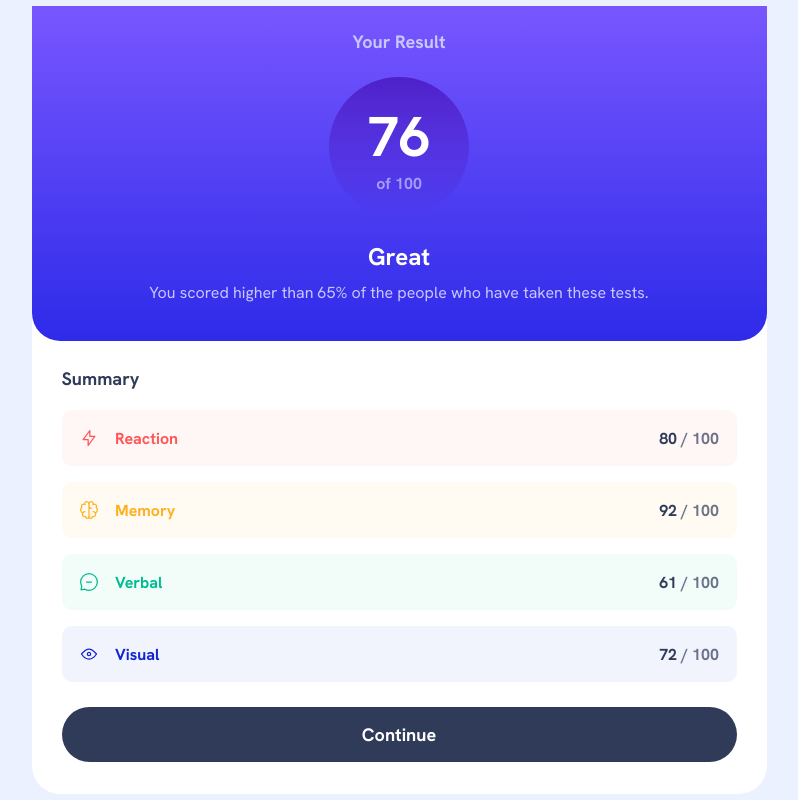
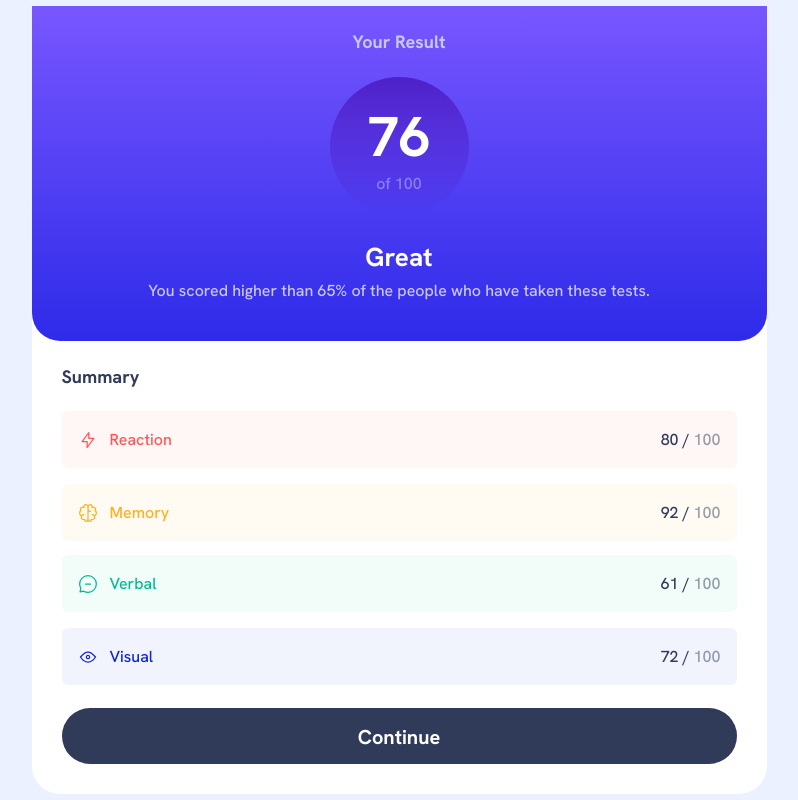
Before and after one commit to efano-dev/vanilla-results-summary-component, a plain HTML site: page index.html in a window 1280 px wide. Shown: the whole page, without its empty margins (241-1039 px from the left). Drawn offline with Linux system fonts and the light colour scheme.

Commit message:
Adjusted CSS values based on new computed values from the design

```diff
--- a/index.html
+++ b/index.html
@@ -13,7 +13,7 @@
     </head>
     <body>
         <main>
-            <article class="result-container">
+            <article class="result-summary-container">
                 <section class="result">
                     <h1 class="h-1">Your Result</h1>
 
@@ -23,7 +23,7 @@
                     </div>
 
                     <p class="result__status">Great</p>
-                    <p class="result__description">You scored higher than 65% of the people who have taken these tests.</p>
+                    <p>You scored higher than 65% of the people who have taken these tests.</p>
                 </section>
                 <section class="summary">
                     <h2 class="h-2">Summary</h2>
@@ -31,25 +31,25 @@
                     <div class="summary__details summary__details--1">
                         <img src="./assets/images/icon-reaction.svg" alt="Reaction Logo" class="summary__details__logo">
                         <p>Reaction</p>
-                        <p class="summary__details__ratio"><span class="summary__details__antecedent">80</span> / 100</p>
+                        <p class="summary__details__ratio">80 / <span class="summary__details__consequent">100</span></p>
                     </div>
 
                     <div class="summary__details summary__details--2">
                         <img src="./assets/images/icon-memory.svg" alt="Memory Logo" class="summary__details__logo">
                         <p>Memory</p>
-                        <p class="summary__details__ratio"><span class="summary__details__antecedent">92</span> / 100</p>
+                        <p class="summary__details__ratio">92 / <span class="summary__details__consequent">100</span></p>
                     </div>
 
                     <div class="summary__details summary__details--3">
                         <img src="./assets/images/icon-verbal.svg" alt="Verbal Logo" class="summary__details__logo">
                         <p>Verbal</p>
-                        <p class="summary__details__ratio"><span class="summary__details__antecedent">61</span> / 100</p>
+                        <p class="summary__details__ratio">61 / <span class="summary__details__consequent">100</span></p>
                     </div>
 
                     <div class="summary__details summary__details--4">
                         <img src="./assets/images/icon-visual.svg" alt="Visual Logo" class="summary__details__logo">
                         <p>Visual</p>
-                        <p class="summary__details__ratio"><span class="summary__details__antecedent">72</span> / 100</p>
+                        <p class="summary__details__ratio">72 / <span class="summary__details__consequent">100</span></p>
                     </div>
 
                     <button class="summary__button">Continue</button>
--- a/styles/style.css
+++ b/styles/style.css
@@ -7,9 +7,9 @@
     --color-white: hsl(0, 0%, 100%);
     --color-pale-blue: hsl(221, 100%, 96%);
     --color-light-lavender: hsl(241, 100%, 89%);
-    --color-fade-light-lavender: hsla(241, 100%, 89%, 0.7);
+    --color-fade-light-lavender: hsla(241, 100%, 89%, 0.5);
     --color-dark-gray-blue: hsl(224, 30%, 27%);
-    --color-fade-dark-gray-blue: hsla(224, 30%, 27%, 0.7);
+    --color-fade-dark-gray-blue: hsla(224, 30%, 27%, 0.5);
     --color-light-red: hsl(0, 100%, 67%);
     --color-fade-light-red: hsl(0, 100%, 67%, 0.05);
     --color-orage-yellow: hsl(39, 100%, 56%);
@@ -25,10 +25,11 @@
     --color-gradient-background: linear-gradient(to bottom, var(--color-gradient-light-slate-blue), var(--color-gradient-light-royal-blue));
     --color-gradient-circle: linear-gradient(to bottom, var(--color-gradient-violet-blue), var(--color-gradient-persian-blue));
     --fs-1: 3.5rem;
-    --fs-2: 1.5rem;
+    --fs-2: 1.625rem;
     --fs-3: 1.125rem;
-    --fs-4: 1rem;
-    --fw-normal: 400;
+    --fs-4: 1.25rem;
+    --fs-5: 1rem;
+    --fw-medium: 500;
     --fw-bold: 700;
 }
 
@@ -39,7 +40,8 @@
 body {
     margin: 0;
     font-family: "Hanken Grotesk";
-    font-weight: var(--fw-normal);
+    font-size: var(--fs-5);
+    font-weight: var(--fw-medium);
 }
 
 h1, h2, p {
@@ -59,11 +61,7 @@ main {
     background-color: var(--color-pale-blue);
 }
 
-p {
-    font-size: var(--fs-4);
-}
-
-.result-container {
+.result-summary-container {
     display: grid;
     background-color: var(--color-white);
     min-width: 23.4375rem;
@@ -74,7 +72,7 @@ p {
 
 .result {
     text-align: center;
-    padding: 1.5rem 3.75rem;
+    padding: 1.5rem 3.75rem 2.5rem;
     background-image: var(--color-gradient-background);
     color: var(--color-light-lavender);
     border-radius: 0 0 28px 28px;
@@ -89,10 +87,9 @@ p {
 .result__circle {
     display: grid;
     place-content: center;
-    width: 8.75rem;
-    height: 8.75rem;
+    width: 8.6875rem;
+    height: 8.6875rem;
     background-image: var(--color-gradient-circle);
-    font-weight: var(--fw-bold);
     margin-inline: auto;
     margin-bottom: 1.5rem;
     border-radius: 50%;
@@ -100,6 +97,7 @@ p {
 
 .result__circle__antecedent {
     font-size: var(--fs-1);
+    font-weight: var(--fw-bold);
     color: var(--color-white);
 }
 
@@ -111,31 +109,26 @@ p {
     font-size: var(--fs-2);
     font-weight: var(--fw-bold);
     color: var(--color-white);
-    margin-bottom: 0.625rem;
-}
-
-.result__description {
-    margin-bottom: 0.875rem;
+    margin-bottom: 0.375rem;
 }
 
 .summary {
-    padding: 1.625rem 1.875rem 2rem;
+    color: var(--color-dark-gray-blue);
+    padding: 1.5rem 1.875rem 1.875rem;
 }
 
 .h-2 {
     font-size: var(--fs-3);
     font-weight: var(--fw-bold);
     color: var(--color-dark-gray-blue);
-    margin-bottom: 1.25rem;
+    margin-bottom: 1.4375rem;
 }
 
 .summary__details {
-    font-weight: var(--fw-bold);
     display: flex;
     align-items: center;
-    margin-top: 1rem;
-    padding: 1.09375rem;
-    border-radius: 10px;
+    padding: 1.125rem 1rem;
+    border-radius: 6px;
 }
 
 .summary__details--1 {
@@ -146,42 +139,45 @@ p {
 .summary__details--2 {
     color: var(--color-orage-yellow);
     background-color: var(--color-fade-orage-yellow);
+    margin-top: 1rem;
 }
 
 .summary__details--3 {
     color: var(--color-green-teal);
     background-color: var(--color-fade-green-teal);
+    margin-top: 0.875rem;
 }
 
 .summary__details--4 {
     color: var(--color-cobalt-blue);
     background-color: var(--color-fade-cobalt-blue);
+    margin-top: 1rem;
 }
 
 .summary__details__logo {
-    margin-right: 1rem;
+    margin-right: 0.75rem;
 }
 
 .summary__details__ratio {
     margin-left: auto;
-    color: var(--color-fade-dark-gray-blue);
+    color: var(--color-dark-gray-blue);
 }
 
-.summary__details__antecedent {
-    color: var(--color-dark-gray-blue);
+.summary__details__consequent {
+    color: var(--color-fade-dark-gray-blue);
 }
 
 .summary__button {
     font: inherit;
-    font-size: var(--fs-3);
+    font-size: var(--fs-4);
     font-weight: var(--fw-bold);
     color: var(--color-white);
     display: block;
     width: 100%;
     background-color: var(--color-dark-gray-blue);
     margin-inline: auto;
-    margin-top: 1.5625rem;
-    padding: 1rem 1.25rem;
+    margin-top: 1.4375rem;
+    padding: 1rem 1rem 0.875rem;
     border: none;
     border-radius: 32px;
 }
```
